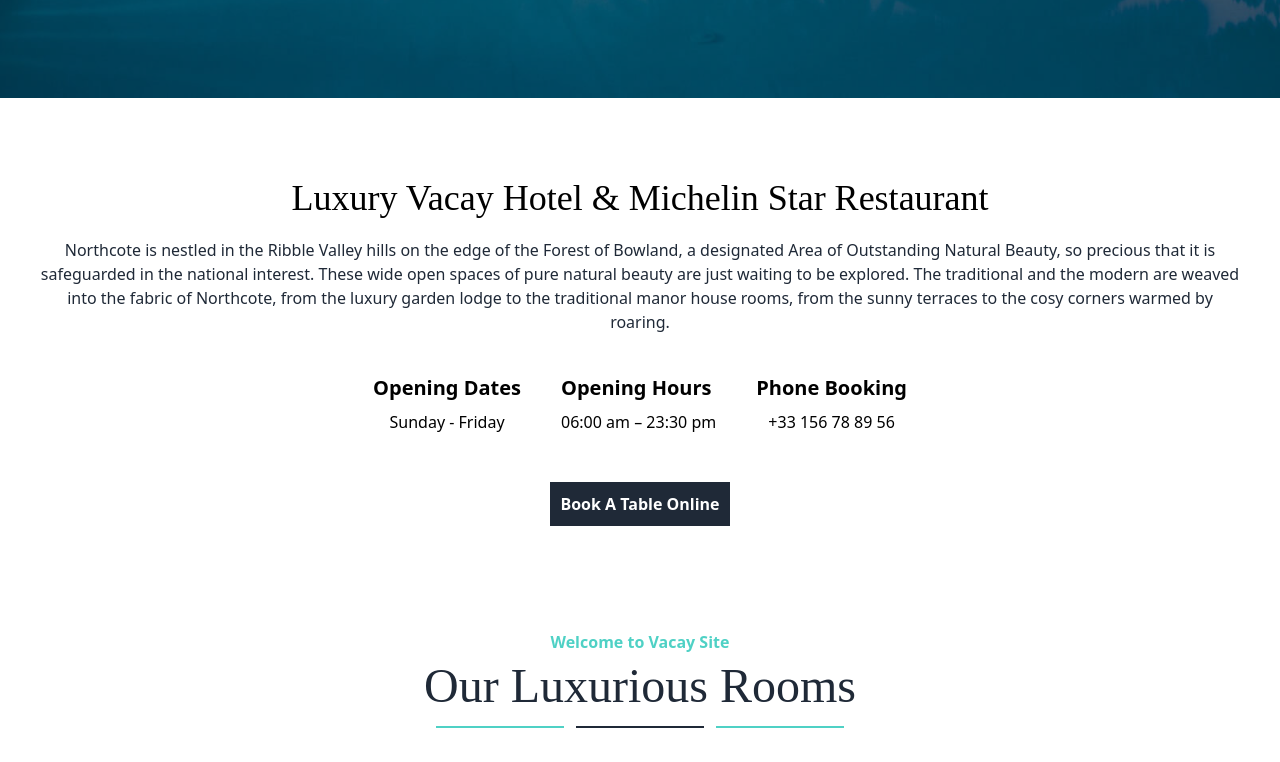
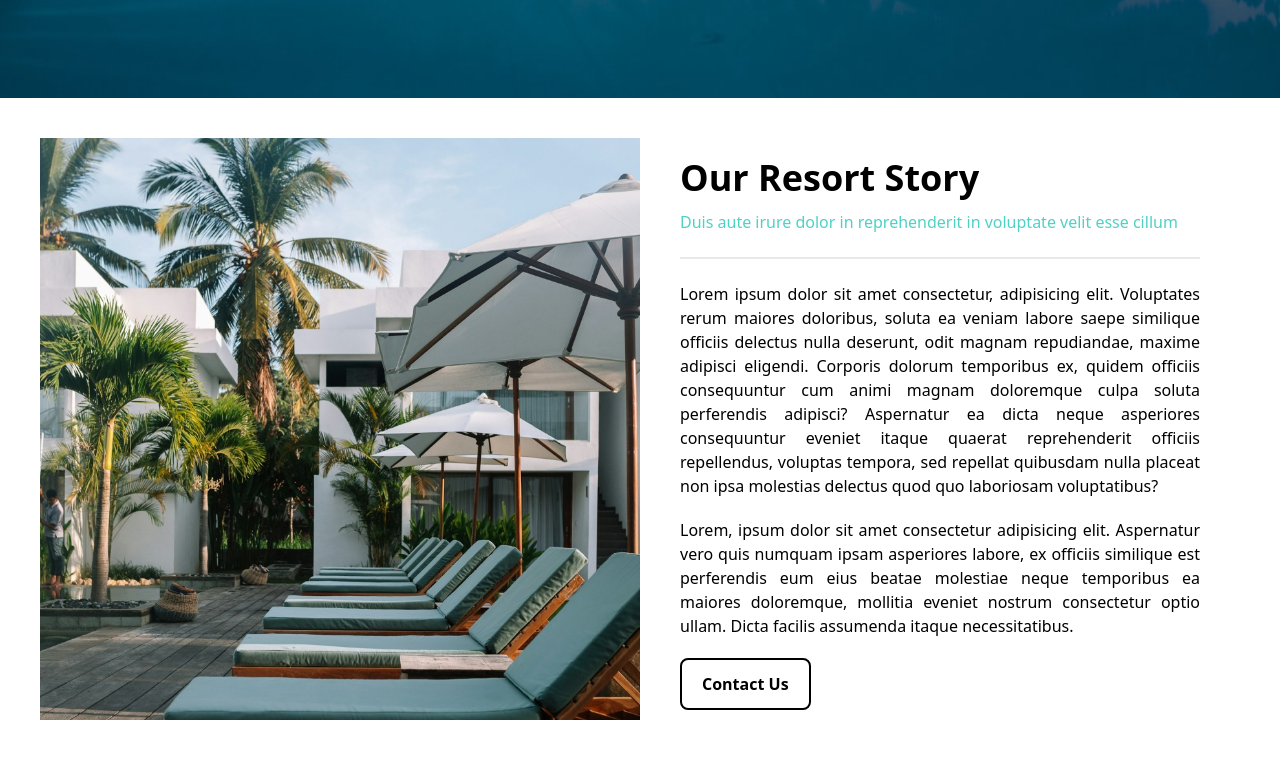
Before and after one commit to SanzinaHossain/Resort-client-site, a React (Vite) app: page / in a window 1280 px wide. Shown: the part 778-1540 px from the top of the page. Built offline with nearby package versions, Linux system fonts and the light colour scheme; no server answers; a web font is replaced by a local one.

Commit message:
home page almost done

```diff
--- a/src/Components/Molecules/SectionHeader/SectionHeader.jsx
+++ b/src/Components/Molecules/SectionHeader/SectionHeader.jsx
@@ -1,7 +1,7 @@
 import "./SectionHeader.css"
 export default function SectionHeader() {
   return (
-    <div className="mt-16 mb-20">
+    <div className="mt-10 mb-20">
       <h1 className="text-center text-md text-primary font-bold title1 mb-2">
         Welcome to Vacay Site
       </h1>
--- a/src/Components/Screens/Home/Home.jsx
+++ b/src/Components/Screens/Home/Home.jsx
@@ -7,6 +7,7 @@
 
 import RestaurantHeader from "../Restaurant/RestaurantHeader"
 import RestaurantMenu from "../Restaurant/RestaurantMenu"
+import SectionAbout from "./SectionAbout/SectionAbout"
 import SectionHero from "./SectionHero/SectionHero"
 import SectionRooms from "./SectionRooms/SectionRooms"
 
@@ -14,6 +15,7 @@ export default function Home() {
   return (
     <>
       <SectionHero />
+      <SectionAbout />
       <RestaurantHeader />
       <SectionRooms />
       <RestaurantMenu />
--- /dev/null
+++ b/src/Components/Screens/Home/SectionAbout/SectionAbout.jsx
@@ -0,0 +1,43 @@
+import { useNavigate } from "react-router-dom"
+import image from "../../../../assets/Contact.jpeg"
+export default function SectionAbout() {
+  const navigate = useNavigate()
+  return (
+    <div className="bg-white p-10 pb-0 grid lg:grid-cols-2 grid-cols-1 justify-evenly">
+      <div>
+        <img src={image} />
+      </div>
+      <div className="lg:px-10 px-0 py-5 text-black">
+        <p className="text-4xl text-black font-bold">Our Resort Story</p>
+        <p className="my-3 text-primary">
+          Duis aute irure dolor in reprehenderit in voluptate velit esse cillum
+        </p>
+        <div className="divider "></div>
+        <p className="text-justify">
+          Lorem ipsum dolor sit amet consectetur, adipisicing elit. Voluptates
+          rerum maiores doloribus, soluta ea veniam labore saepe similique
+          officiis delectus nulla deserunt, odit magnam repudiandae, maxime
+          adipisci eligendi. Corporis dolorum temporibus ex, quidem officiis
+          consequuntur cum animi magnam doloremque culpa soluta perferendis
+          adipisci? Aspernatur ea dicta neque asperiores consequuntur eveniet
+          itaque quaerat reprehenderit officiis repellendus, voluptas tempora,
+          sed repellat quibusdam nulla placeat non ipsa molestias delectus quod
+          quo laboriosam voluptatibus?
+        </p>
+        <p className="text-justify my-5">
+          Lorem, ipsum dolor sit amet consectetur adipisicing elit. Aspernatur
+          vero quis numquam ipsam asperiores labore, ex officiis similique est
+          perferendis eum eius beatae molestiae neque temporibus ea maiores
+          doloremque, mollitia eveniet nostrum consectetur optio ullam. Dicta
+          facilis assumenda itaque necessitatibus.
+        </p>
+        <button
+          onClick={() => navigate("/contact")}
+          className="hover:bg-secondary hover:text-white py-3 px-5 font-bold border-2 border-black rounded-lg "
+        >
+          Contact Us
+        </button>
+      </div>
+    </div>
+  )
+}
```
Also changed, not shown: src/assets/double.webp (added), src/assets/double1.webp (added).
